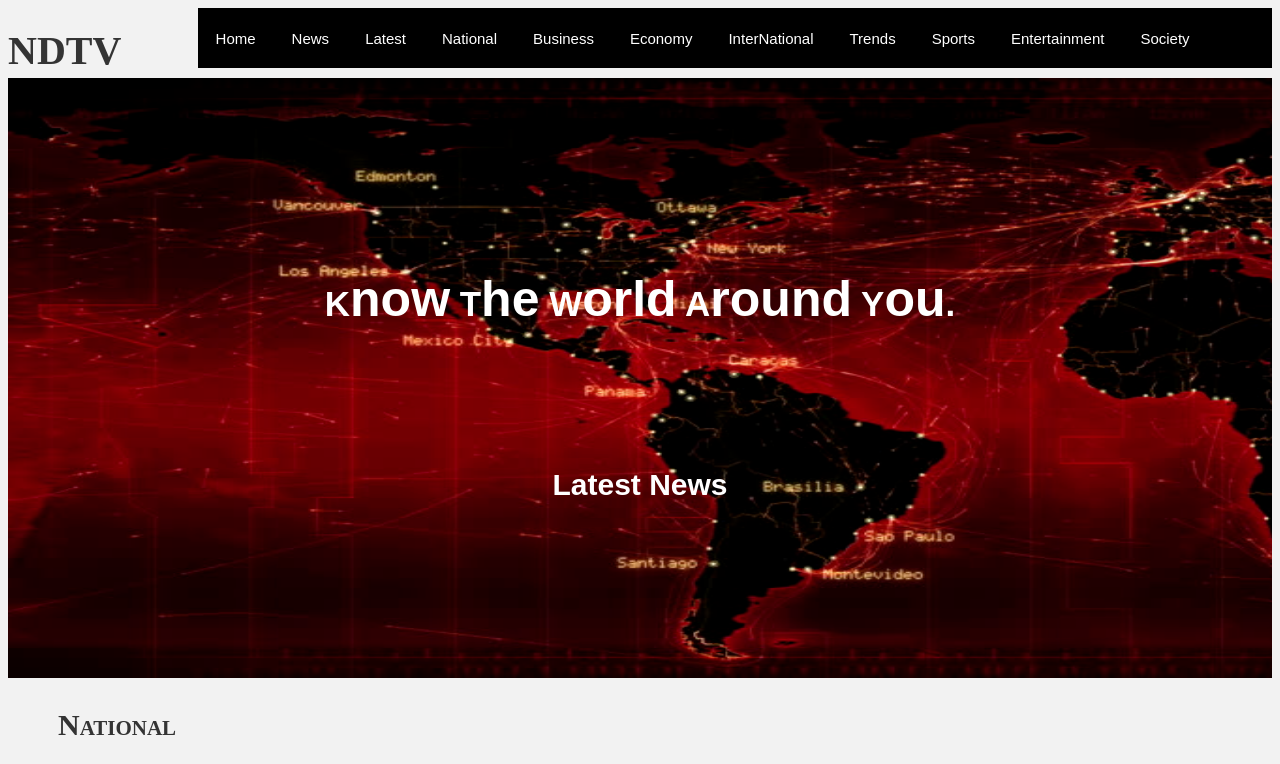
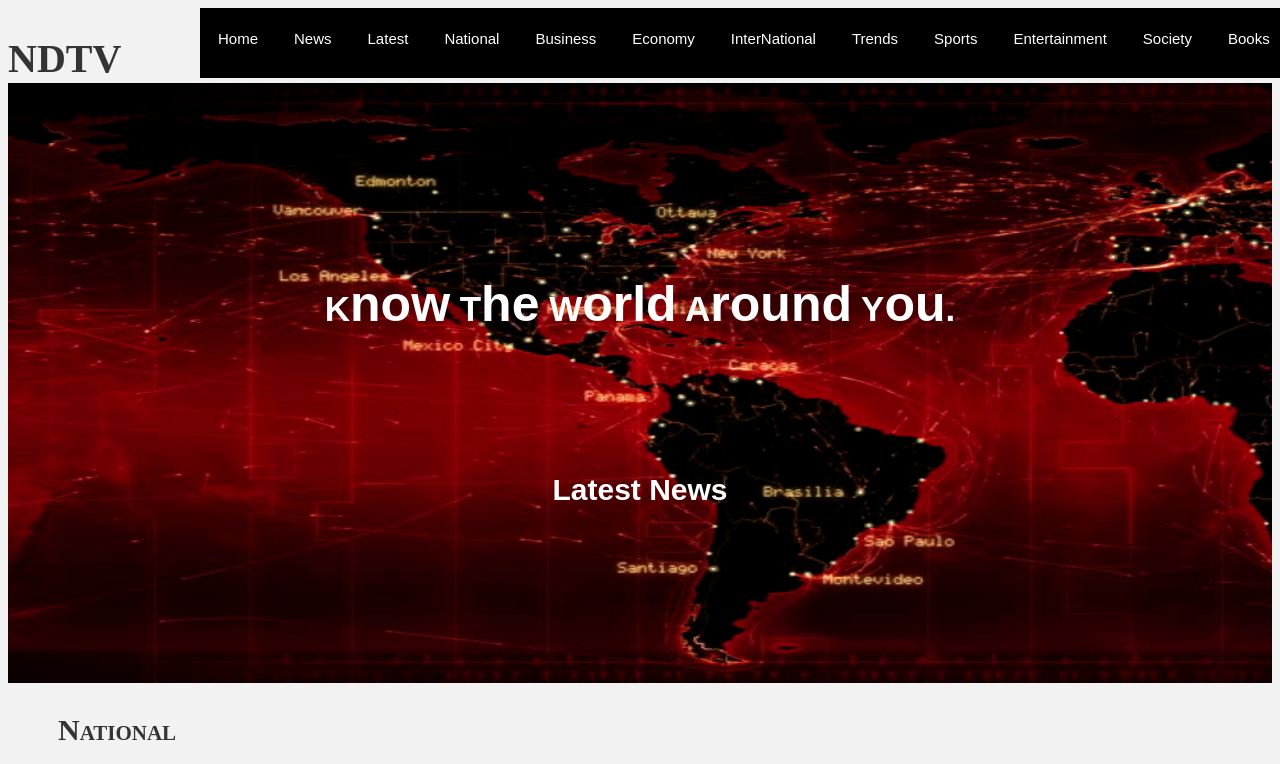
Before and after one commit to monikagoyat25/HtmlAssignment, a plain HTML site: page Index.html in a window 1280 px wide. Shown: the top 764 px of the page. Drawn offline with Linux system fonts and the light colour scheme.

Commit message:
issues resolve

```diff
--- a/Index.html
+++ b/Index.html
@@ -12,7 +12,7 @@
 		    <div class ="navigation">
 	        <div class="logo">
 
-		       <h1 style="margin-top: 19px"> NDTV </h1>
+		       <h1 id = "headingmain"> NDTV </h1>
 		      </div>
 	        <div class="navbar ">
 		      <nav >
--- a/css/style.css
+++ b/css/style.css
@@ -1,4 +1,4 @@
-	body{
+body{
 		background-color: #F2F2F2;
 		display: block;
 	}
@@ -11,16 +11,19 @@
 
 	}
 	.navigation{
-		margin-bottom: 10px;
 	    overflow: hidden;
+	    position: fixed;
+	    z-index: 1;
+	    width: 100%
 
 	}
 	.logo {
 		overflow: hidden;
 		float: left;
 		width: 15%;
-		height:60px;
+		height:70px;
 		position: relative;
+		background-color: #F2F2F2;
 	}
 	.logo h1{
 		font-family: serif;
@@ -28,7 +31,7 @@
 	.navbar{
 		float: left;
 		width: 85%;
-		height:50px;
+		height:70px;
 		background-color:  black;
 	}
 	nav > ul {
@@ -62,7 +65,7 @@
 		height: 50%;
 	}
 	.hero{
-
+		margin-top: 75px;
 		width: 100%;
 		text-align: center;
 		position: relative;
```
Also changed, not shown: Page.html (+1 -1 lines).
